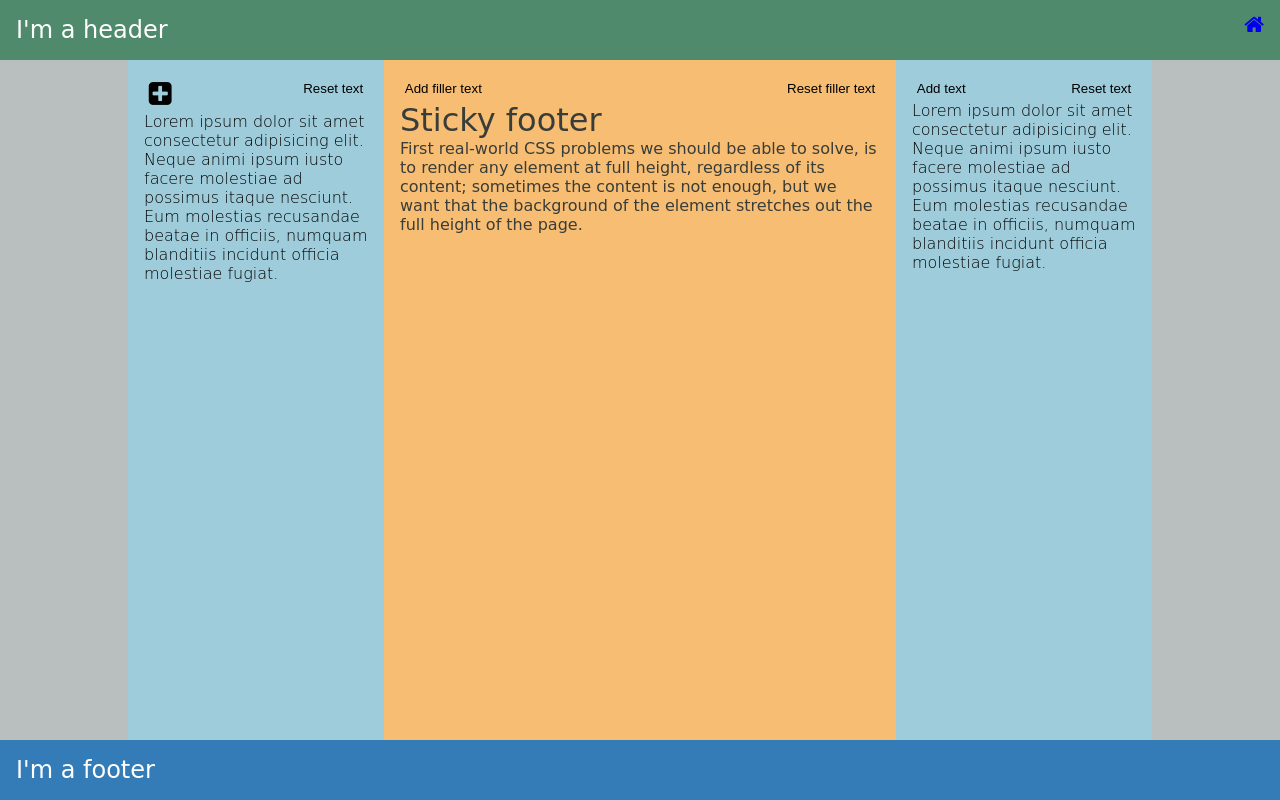
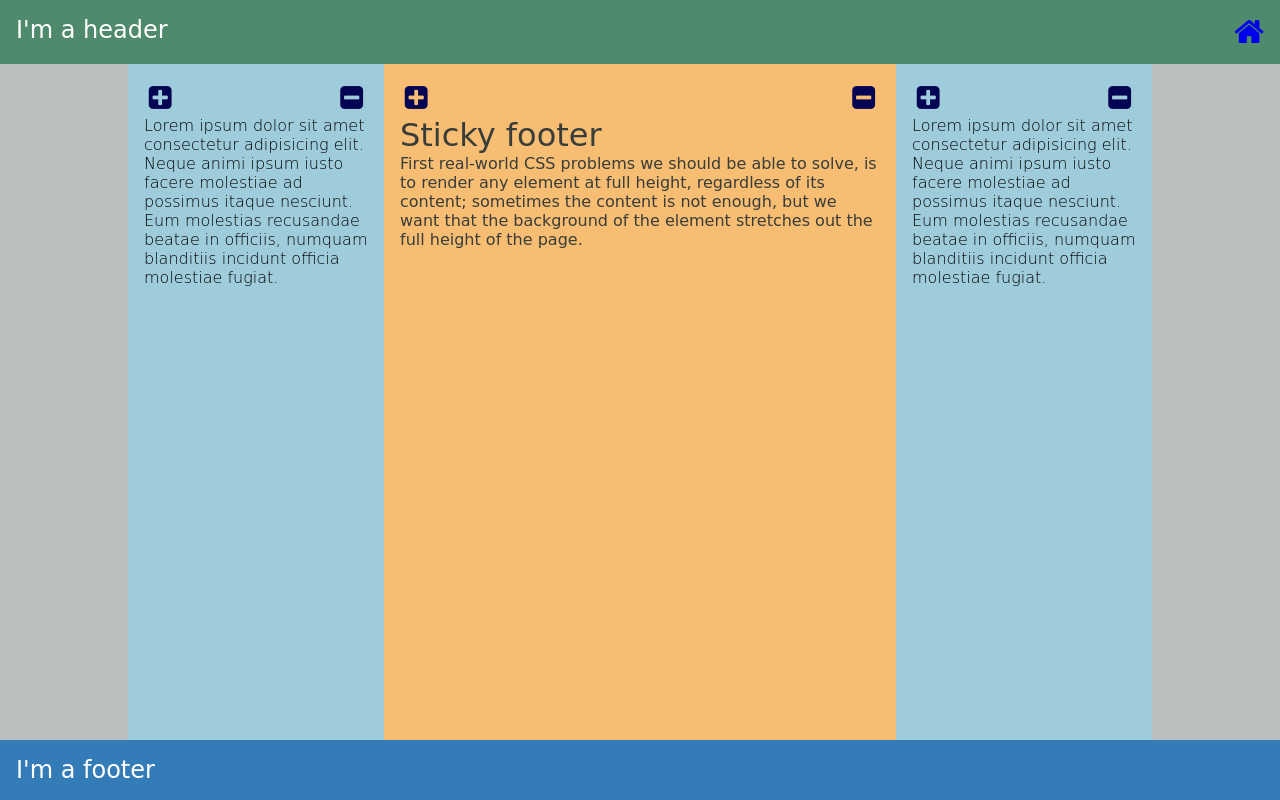
Before and after one commit to elyashar/layout-playground, a website built with Vite: page pages/layout.html in a window 1280 px wide. Built offline with nearby package versions, Linux system fonts and the light colour scheme; a web font is replaced by a local one.

Commit message:
add btns

```diff
--- a/pages/layout.html
+++ b/pages/layout.html
@@ -1,20 +1,22 @@
 <!DOCTYPE html>
 <html lang="en">
+
 <head>
   <meta charset="UTF-8" />
-    <meta name="viewport" content="width=device-width, initial-scale=1.0" />
+  <meta name="viewport"
+        content="width=device-width, initial-scale=1.0" />
   <title>Document</title>
-    <link rel="stylesheet" href="../styles/layout.css" />
-    <link rel="preconnect" href="https://fonts.googleapis.com" />
-    <link rel="preconnect" href="https://fonts.gstatic.com" crossorigin />
-    <link
-      href="https://fonts.googleapis.com/css2?family=Redacted+Script:wght@300;400;700&display=swap"
-      rel="stylesheet"
-    />
-    <link
-      rel="stylesheet"
-      href="../font-awesome-4.7.0/css/font-awesome.min.css"
-    />
+  <link rel="stylesheet"
+        href="../styles/layout.css" />
+  <link rel="preconnect"
+        href="https://fonts.googleapis.com" />
+  <link rel="preconnect"
+        href="https://fonts.gstatic.com"
+        crossorigin />
+  <link href="https://fonts.googleapis.com/css2?family=Redacted+Script:wght@300;400;700&display=swap"
+        rel="stylesheet" />
+  <link rel="stylesheet"
+        href="../font-awesome-4.7.0/css/font-awesome.min.css" />
 </head>
 
 <body>
@@ -22,7 +24,7 @@
     <header>
       <h2 class="redacted-script-regular">I'm a header</h2>
       <a href="../index.html">
-          <i class="fa fa-home fa-lg"></i>
+        <i class="fa fa-home fa-2x"></i>
       </a>
     </header>
 
@@ -31,14 +33,17 @@
         <ul>
           <li>
             <button id="left-sidebar-add-filler-text">
-                <i class="fa fa-plus-square fa-2x" aria-hidden="true"></i>
+              <i class="fa fa-plus-square fa-2x"
+                 aria-hidden="true"></i>
             </button>
           </li>
           <li>
-              <button id="left-sidebar-reset-filler-text">Reset text</button>
+            <button id="left-sidebar-reset-filler-text"><i class="fa fa-minus-square fa-2x"
+                 aria-hidden="true"></i></button>
           </li>
         </ul>
-          <p id="left-sidebar-p" class="redacted-script-light">
+        <p id="left-sidebar-p"
+           class="redacted-script-light">
           Lorem ipsum dolor sit amet consectetur adipisicing elit. Neque animi
           ipsum iusto facere molestiae ad possimus itaque nesciunt. Eum
           molestias recusandae beatae in officiis, numquam blanditiis incidunt
@@ -48,15 +53,20 @@
       <main>
         <ul>
           <li>
-              <button id="btn-add-filler-text">Add filler text</button>
+            <button id="btn-add-filler-text">
+              <i class="fa fa-plus-square fa-2x"
+                 aria-hidden="true"></i>
+            </button>
           </li>
           <li>
-              <button id="btn-remove-filler-text">Reset filler text</button>
+            <button id="btn-remove-filler-text"><i class="fa fa-minus-square fa-2x"
+                 aria-hidden="true"></i></button>
           </li>
         </ul>
 
         <h1 class="redacted-script-regular">Sticky footer</h1>
-          <p id="filler-text" class="redacted-script-regular">
+        <p id="filler-text"
+           class="redacted-script-regular">
           First real-world CSS problems we should be able to solve, is to
           render any element at full height, regardless of its content;
           sometimes the content is not enough, but we want that the background
@@ -67,13 +77,16 @@
       <aside class="right-sidebar">
         <ul>
           <li>
-              <button id="left-sidebar-add-filler-text">Add text</button>
+            <button id="right-sidebar-add-filler-text"><i class="fa fa-plus-square fa-2x"
+                 aria-hidden="true"></i></button>
           </li>
           <li>
-              <button id="left-sidebar-remove-filler-text">Reset text</button>
+            <button id="right-sidebar-remove-filler-text"><i class="fa fa-minus-square fa-2x"
+                 aria-hidden="true"></i></button>
           </li>
         </ul>
-          <p id="left-sidebar-p" class="redacted-script-light">
+        <p id="right-sidebar-p"
+           class="redacted-script-light">
           Lorem ipsum dolor sit amet consectetur adipisicing elit. Neque animi
           ipsum iusto facere molestiae ad possimus itaque nesciunt. Eum
           molestias recusandae beatae in officiis, numquam blanditiis incidunt
@@ -87,7 +100,10 @@
       <h2 class="redacted-script-regular">I'm a footer</h2>
     </footer>
   </div>
-    <script type="module" src="../scripts/filler-text.js"></script>
-    <script type="module" src="../scripts/layout.js"></script>
+  <script type="module"
+          src="../scripts/filler-text.js"></script>
+  <script type="module"
+          src="../scripts/layout.js"></script>
 </body>
+
 </html>
--- a/scripts/layout.js
+++ b/scripts/layout.js
@@ -7,3 +7,7 @@ resetFillerText("left-sidebar-p", "left-sidebar-reset-filler-text");
 // Add event listeners to the buttons in the main content area.
 addFillerText("filler-text", "btn-add-filler-text");
 resetFillerText("filler-text", "btn-remove-filler-text");
+
+// Add event listeners to the buttons in the right sidebar.
+addFillerText("right-sidebar-p", "right-sidebar-add-filler-text");
+resetFillerText("right-sidebar-p", "right-sidebar-remove-filler-text");
--- a/styles/layout.css
+++ b/styles/layout.css
@@ -50,6 +50,14 @@ header {
   justify-content: space-between;
 }
 
+header a:visited {
+  color: rgb(241, 219, 219);
+}
+
+header a:hover {
+  color: rgb(173, 164, 164);
+}
+
 main {
   /* Grid areas must match what we defined in the grid container */
   grid-area: recipe;
@@ -75,10 +83,11 @@ button {
   padding: 0.3rem .3rem;
   border: none;
   cursor: pointer;
+  color: rgb(5, 5, 83);
 }
 
 button i:hover {
-  color: rgb(125, 129, 127);
+  color: rgb(79, 82, 80);
 }
 
 /*
```
Lines whose indentation alone changed are shown as unchanged.
